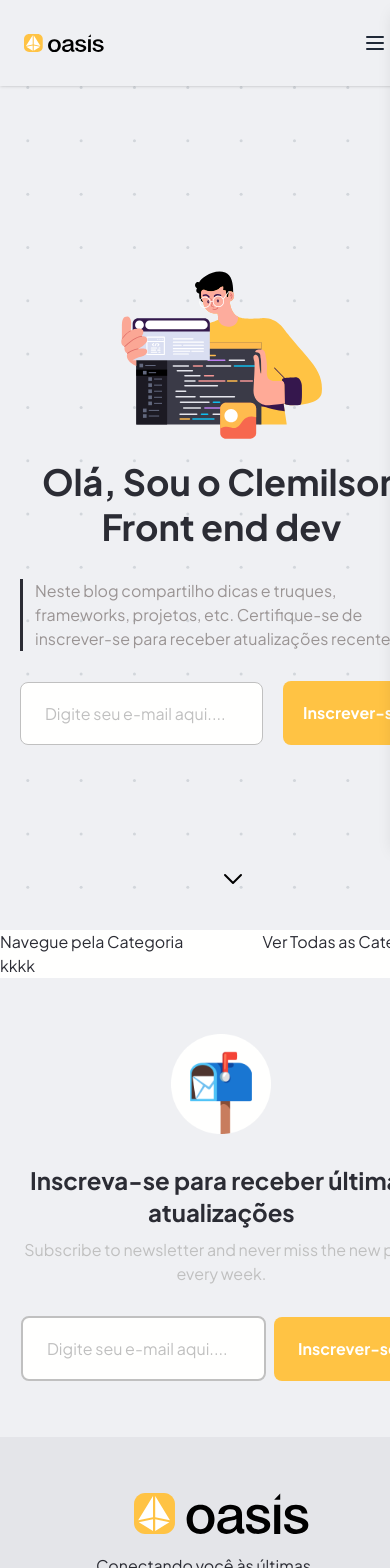
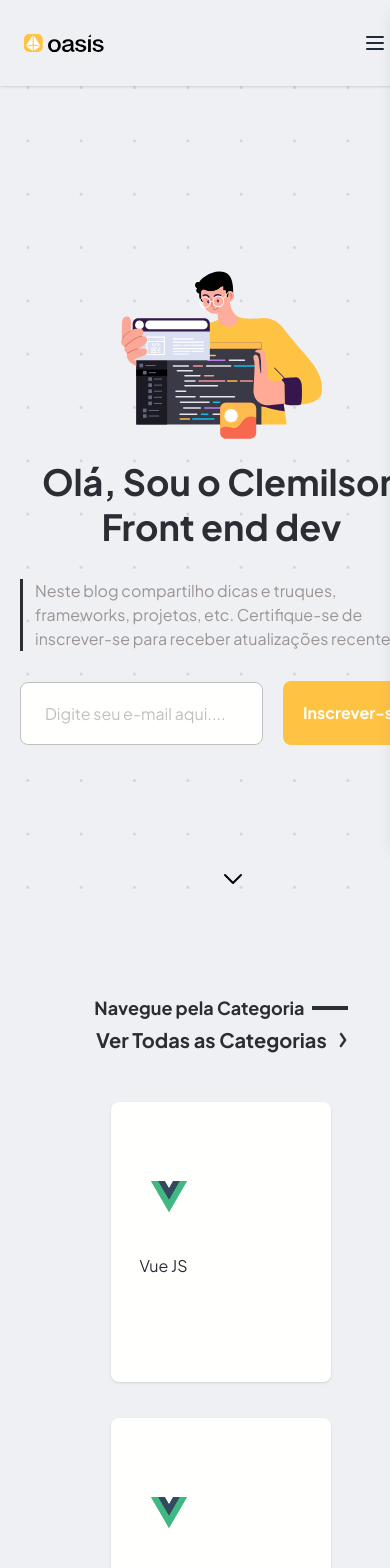
Before and after one commit to ClemilsonAzevedo/oasis-blog, a Next.js app: page / in a window 390 px wide. Shown: the top 1568 px of the page. Built offline with nearby package versions, Linux system fonts and the light colour scheme.

Commit message:
style: Categories for mobile ui

```diff
--- a/src/app/components/AppHeader/NavMenu.tsx
+++ b/src/app/components/AppHeader/NavMenu.tsx
@@ -14,7 +14,7 @@ export function NavMenu() {
   return (
     <nav
       aria-label="Navegação principal"
-      className="relative text-xl font-bold pr-4"
+      className="relative text-xl font-bold pr-4 z-50"
     >
       {/* Desktop Menu */}
       <ul className="hidden md:flex items-center gap-12">
--- a/src/app/components/AppHeader/index.tsx
+++ b/src/app/components/AppHeader/index.tsx
@@ -5,7 +5,7 @@ import { NavMenu } from './NavMenu'
 
 export function AppHeader() {
   return (
-    <header className="flex items-center justify-between gap-2 h-full bg-blogLightGray100 px-6 md:px-12 lg:px-24 w-full sticky top-0 shadow">
+    <header className="flex items-center justify-between gap-2 h-full bg-blogLightGray100 px-6 md:px-12 lg:px-24 w-full sticky z-50 top-0 shadow">
       {/* Logo Link to redirect Home */}
       <Link href="/">
         <Image
--- /dev/null
+++ b/src/app/components/CategoryDropdown/DropdownCard.tsx
@@ -0,0 +1,11 @@
+import VueJsFramework from '@/assets/FrameworkVueJs.svg'
+import Image from 'next/image'
+
+export function DropdownCard() {
+  return (
+    <div className="w-[220px] h-[280px] flex items-start justify-start bg-blogWhite flex-col gap-7 pt-16 px-7 rounded-lg shadow hover:bg-blogYellow transition">
+      <Image src={VueJsFramework} alt="Framework VueJs" quality={100} />
+      <span>Vue JS</span>
+    </div>
+  )
+}
--- a/src/app/components/CategoryDropdown/DropdownHeader.tsx
+++ b/src/app/components/CategoryDropdown/DropdownHeader.tsx
@@ -1,3 +1,5 @@
+import { ChevronRightIcon } from '@/assets/icons/ChevronRight'
+
 type DropdownHeaderProps = {
   props: {
     isDropDownOpen: boolean
@@ -11,9 +13,17 @@ export function DropdownHeader({ props }: DropdownHeaderProps) {
 
   return (
     <div>
-      <div className="flex items-center justify-between w-full">
-        <h5>Navegue pela Categoria</h5>
-        <button type="button">Ver Todas as Categorias</button>
+      <div className="flex flex-col gap-1 md:flex-row items-center justify-between w-full px-4">
+        <h5 className="text-lg md:text-2xl truncate font-bold flex items-center gap-2">
+          Navegue pela Categoria
+          <span className="border-blogBlack border-2  h-px w-9" />
+        </h5>
+        <button
+          type="button"
+          className="flex items-center gap-3 text-xl font-bold"
+        >
+          Ver Todas as Categorias <ChevronRightIcon />
+        </button>
       </div>
     </div>
   )
--- a/src/app/components/CategoryDropdown/index.tsx
+++ b/src/app/components/CategoryDropdown/index.tsx
@@ -1,8 +1,12 @@
+import { DropdownCard } from './DropdownCard'
 import { DropdownHeader } from './DropdownHeader'
 
 export function CategoryDropdown() {
   return (
-    <div>
+    <div
+      id="homeCategory"
+      className="bg-blogLightGray100 p-16 flex flex-col justify-center w-full gap-12 relative -z-0"
+    >
       <DropdownHeader
         props={{
           isDropDownOpen: false,
@@ -10,7 +14,13 @@ export function CategoryDropdown() {
           categoryTitle: 'Opahhhh',
         }}
       />
-      <div>kkkk</div>
+      <div className="flex flex-col md:flex-row items-center justify-center gap-9">
+        <DropdownCard />
+        <DropdownCard />
+        <DropdownCard />
+        <DropdownCard />
+        <DropdownCard />
+      </div>
     </div>
   )
 }
--- a/src/app/page.tsx
+++ b/src/app/page.tsx
@@ -9,7 +9,7 @@ export default function Home() {
     <section>
       <div
         id="home"
-        className="h-screen flex flex-col justify-center md:justify-center md:flex-row items-center gap-4 bg-blogLightGray100 relative -z-10 p-5"
+        className="h-screen flex flex-col justify-center md:justify-center md:flex-row items-center gap-4 bg-blogLightGray100 relative -z-0 p-5"
       >
         <div className="flex flex-col-reverse items-center justify-center md:justify-around w-full lg:flex-row gap-5">
           <div className="gap-[30px] flex flex-col justify-center md:items-start items-center max-w-[664px]">
--- a/src/app/styles/globals.css
+++ b/src/app/styles/globals.css
@@ -23,6 +23,12 @@ body {
   background-size: cover;
   background-position: center;
   background-repeat: no-repeat;
+}
+#homeCategory{
+  background-image: url('../../assets/HomeCategoryBackgroundImage.svg');
+  background-position:  right bottom;
+  background-repeat: no-repeat;
+  max-width: 1120px;
   }
 }
 
--- /dev/null
+++ b/src/assets/icons/ChevronRight.tsx
@@ -0,0 +1,19 @@
+export const ChevronRightIcon = () => {
+  return (
+    <svg
+      width="8"
+      height="16"
+      viewBox="0 0 8 16"
+      fill="none"
+      xmlns="http://www.w3.org/2000/svg"
+    >
+      <title>ChevronRight Icon</title>
+      <path
+        d="M1.20286 14.8762L1.20289 14.8762C1.38024 15.0487 1.60745 15.1472 1.84632 15.1482C2.00583 15.1585 2.16435 15.1248 2.30882 15.0513C2.45467 14.977 2.58112 14.8647 2.67935 14.7256C2.67938 14.7256 2.67941 14.7256 2.67943 14.7255L6.92897 8.7391L6.92952 8.7383C7.07328 8.53299 7.15 8.2786 7.15 8.01867C7.15 7.759 7.07343 7.50486 6.92994 7.29965C6.9298 7.29945 6.92966 7.29924 6.92952 7.29904L2.8264 1.31541C2.74574 1.19001 2.64284 1.08361 2.523 1.00411C2.40239 0.924097 2.26749 0.873279 2.12675 0.856304C1.98594 0.839321 1.84397 0.856788 1.71023 0.907014C1.57765 0.956802 1.457 1.0373 1.35508 1.1419C1.25423 1.23763 1.17161 1.35441 1.11088 1.4849C1.04965 1.61647 1.01156 1.76006 0.998201 1.90747C0.984842 2.0549 0.9964 2.20409 1.0324 2.34672C1.06836 2.48922 1.12823 2.62317 1.20942 2.74062C1.20949 2.74071 1.20955 2.74081 1.20962 2.7409L4.82179 8.01204L1.07479 13.2748L1.07467 13.275C0.992198 13.3912 0.930867 13.5241 0.893308 13.666C0.855747 13.8078 0.842478 13.9566 0.85405 14.1039C0.865622 14.2513 0.901876 14.3952 0.961295 14.5274C1.02071 14.6597 1.10246 14.7785 1.20286 14.8762Z"
+        fill="#2B2C34"
+        stroke="#2B2C34"
+        stroke-width="0.3"
+      />
+    </svg>
+  )
+}
```
Also changed, not shown: src/assets/FrameworkVueJs.svg (added), src/assets/HomeCategoryBackgroundImage.svg (added).
